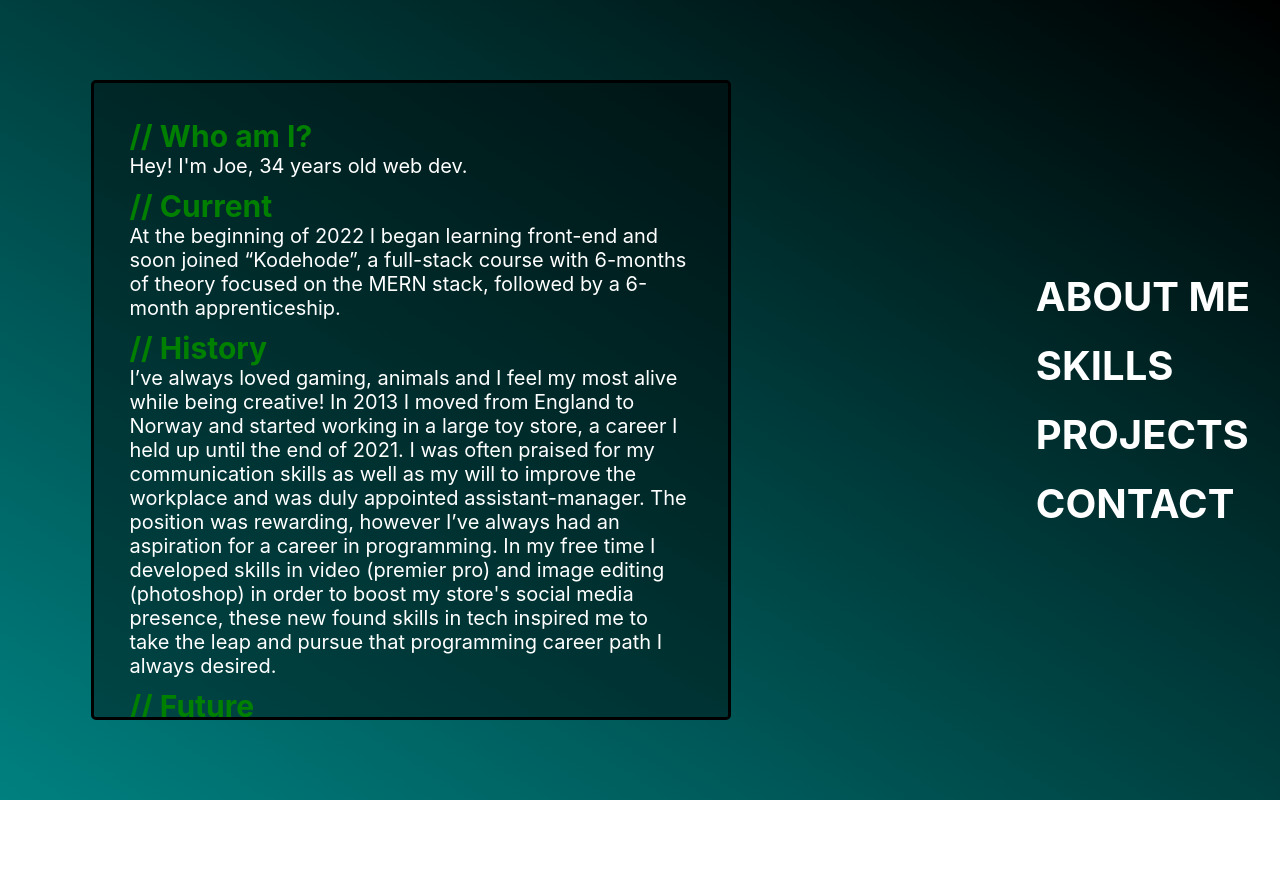
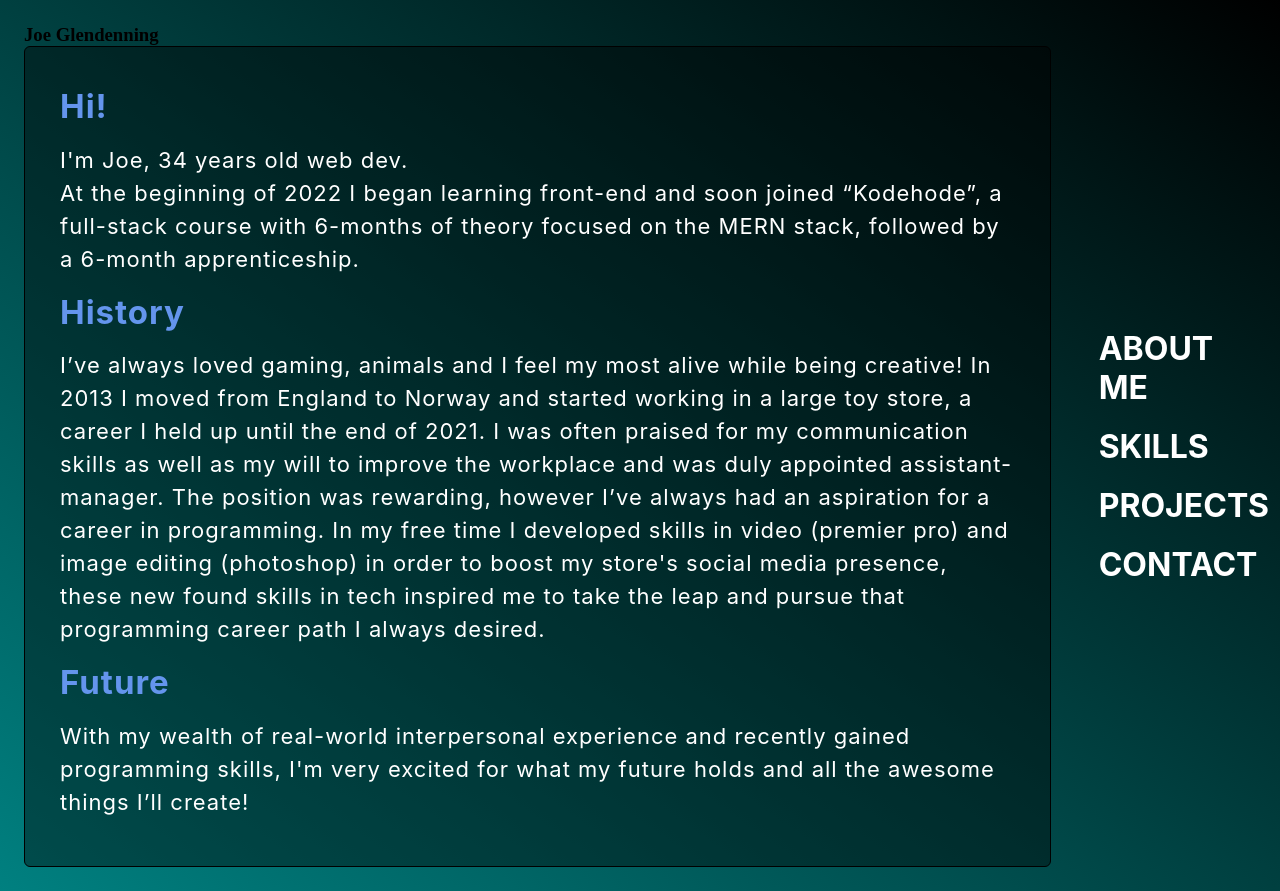
Before and after one commit to Joe-kodehode/portfolio, a React (Create React App) app: page /#/About in a window 1280 px wide. Before the commit the page ends 800 px from the top, so only its background shows below. Built offline with nearby package versions, Linux system fonts and the light colour scheme.

Commit message:
Updated grid layout

```diff
--- a/src/App.js
+++ b/src/App.js
@@ -8,21 +8,27 @@ import Navbar from "./components/Navbar";
 import styled from "styled-components";
 
 const Main = styled.main`
-  background: rgba(0, 0, 0, 0.4);
-  border-radius: 5px;
-  border: black 3px solid;
-  align-self: center;
-  justify-self: center;
-  max-height: 80%;
-  overflow-y: auto;
-  max-width: 80ch;
-  padding: 20px;
+  min-height: 100%;
+  width: 100%;
+  background: linear-gradient(to bottom left, #000000, teal);
+  display: flex;
+  align-items: center;
+  justify-content: center;
+`;
+
+const Grid = styled.section`
+  display: grid;
+  grid-template-columns: repeat(12, 1fr);
+  max-width: 1400px;
+  padding: 24px;
+  height: 100%;
 `;
 
 function App() {
   return (
     <>
       <Main>
+        <Grid>
           <Routes>
             <Route path="*" element={<Home />} />
             <Route path="/About" element={<About />} />
@@ -30,8 +36,9 @@ function App() {
             <Route path="/Skills" element={<Skills />} />
             <Route path="/Contact" element={<Contact />} />
           </Routes>
+          <Navbar />
+        </Grid>
       </Main>
-      <Navbar />
     </>
   );
 }
--- a/src/GlobalStyle.js
+++ b/src/GlobalStyle.js
@@ -5,15 +5,11 @@ const GlobalStyle = createGlobalStyle`
    margin: 0;
   padding: 0;
   box-sizing: border-box;
+
 }
 
-
-#root {
-   display: grid;
-   grid-template-columns: 4fr minmax(1fr, 255px);
-   height: 100vh;
-    max-width: 100vw;
-   background: linear-gradient(to bottom left, #000000, teal) ;
-}`;
+#root, body, html{
+   height: 100%;
+} `;
 
 export default GlobalStyle;
--- /dev/null
+++ b/src/components/ContentContainer.js
@@ -0,0 +1,15 @@
+import styled from "styled-components";
+
+const ContentWrapper = styled.article`
+  background: rgba(0, 0, 0, 0.4);
+  border-radius: 6px;
+  border: black 1px solid;
+  padding: 20px;
+  grid-column: span 10;
+  display: flex;
+  align-self: center;
+`;
+
+export default function ContentContainer({ children }) {
+  return <ContentWrapper>{children}</ContentWrapper>;
+}
--- /dev/null
+++ b/src/components/HeroTitle.js
@@ -0,0 +1,13 @@
+import styled from "styled-components";
+
+const HeroWrapper = styled.article`
+  grid-column: span 10;
+`;
+
+export default function HeroTitle() {
+  return (
+    <HeroWrapper>
+      <h1>Joe Glendenning</h1>
+    </HeroWrapper>
+  );
+}
--- a/src/components/Navbar.js
+++ b/src/components/Navbar.js
@@ -2,17 +2,13 @@ import styled from "styled-components";
 import { Link } from "react-router-dom";
 
 const Nav = styled.nav`
-  grid-column: 2;
-  display: block;
-  height: 100vh;
-  max-width: 260x;
+  grid-column: span 2;
   display: flex;
   flex-direction: column;
-  justify-content: center;
-  justify-self: end;
-  padding: 30px;
-  font-size: 40px;
+  font-size: 32px;
   font-weight: bold;
+  align-self: center;
+  margin-left: 48px;
 `;
 
 const NavItem = styled(Link)`
--- a/src/pages/About.js
+++ b/src/pages/About.js
@@ -1,11 +1,15 @@
 import styled from "styled-components";
+import ContentContainer from "../components/ContentContainer";
+import HeroTitle from "../components/HeroTitle";
 
 const StyledAbout = styled.div`
   height: 100%;
   width: 100%;
   color: white;
   font-family: "inter", sans-serif;
-  font-size: 20px;
+  font-size: 22px;
+  line-height: 1.5;
+  letter-spacing: 1px;
   display: flex;
   flex-direction: column;
   padding: 15px;
@@ -13,52 +17,57 @@ const StyledAbout = styled.div`
 `;
 
 const StyledSection = styled.section`
-  margin-bottom: 10px;
+  margin-bottom: 12px;
 `;
 
 const Title = styled.h2`
-  color: green;
+  color: cornflowerblue;
+  margin-bottom: 12px;
 `;
 
 export default function About() {
   return (
+    <>
+      <HeroTitle />
+      <ContentContainer>
         <StyledAbout>
           <StyledSection>
-        <Title>// Who am I?</Title>
-        <p>Hey! I'm Joe, 34 years old web dev.</p>
-      </StyledSection>
-      <StyledSection>
-        <Title>// Current</Title>
+            <Title>Hi!</Title>
+
+            <p>I'm Joe, 34 years old web dev.</p>
+
             <p>
-          At the beginning of 2022 I began learning front-end and soon joined
-          “Kodehode”, a full-stack course with 6-months of theory focused on the
-          MERN stack, followed by a 6-month apprenticeship.
+              At the beginning of 2022 I began learning front-end and soon
+              joined “Kodehode”, a full-stack course with 6-months of theory
+              focused on the MERN stack, followed by a 6-month apprenticeship.
             </p>
           </StyledSection>
           <StyledSection>
-        <Title>// History</Title>
+            <Title>History</Title>
             <p>
-          I’ve always loved gaming, animals and I feel my most alive while being
-          creative! In 2013 I moved from England to Norway and started working
-          in a large toy store, a career I held up until the end of 2021. I was
-          often praised for my communication skills as well as my will to
-          improve the workplace and was duly appointed assistant-manager. The
-          position was rewarding, however I’ve always had an aspiration for a
-          career in programming. In my free time I developed skills in video
-          (premier pro) and image editing (photoshop) in order to boost my
-          store's social media presence, these new found skills in tech inspired
-          me to take the leap and pursue that programming career path I always
-          desired.
+              I’ve always loved gaming, animals and I feel my most alive while
+              being creative! In 2013 I moved from England to Norway and started
+              working in a large toy store, a career I held up until the end of
+              2021. I was often praised for my communication skills as well as
+              my will to improve the workplace and was duly appointed
+              assistant-manager. The position was rewarding, however I’ve always
+              had an aspiration for a career in programming. In my free time I
+              developed skills in video (premier pro) and image editing
+              (photoshop) in order to boost my store's social media presence,
+              these new found skills in tech inspired me to take the leap and
+              pursue that programming career path I always desired.
             </p>
           </StyledSection>
           <StyledSection>
-        <Title>// Future</Title>
+            <Title>Future</Title>
             <p>
               With my wealth of real-world interpersonal experience and recently
-          gained programming skills, I'm very excited for what my future holds
-          and all the awesome things I’ll create!
+              gained programming skills, I'm very excited for what my future
+              holds and all the awesome things I’ll create!
             </p>
           </StyledSection>
         </StyledAbout>
+      </ContentContainer>
+    </>
   );
 }
--- a/src/pages/Home.js
+++ b/src/pages/Home.js
@@ -1,9 +1,5 @@
 import styled from "styled-components";
-const styledHome = styled.div`
-  background: red;
-  width: 100vh;
-  height: 100vh;
-`;
+const styledHome = styled.div``;
 
 export default function Home() {
   <styledHome>homepage</styledHome>;
```
Lines whose indentation alone changed are shown as unchanged.
